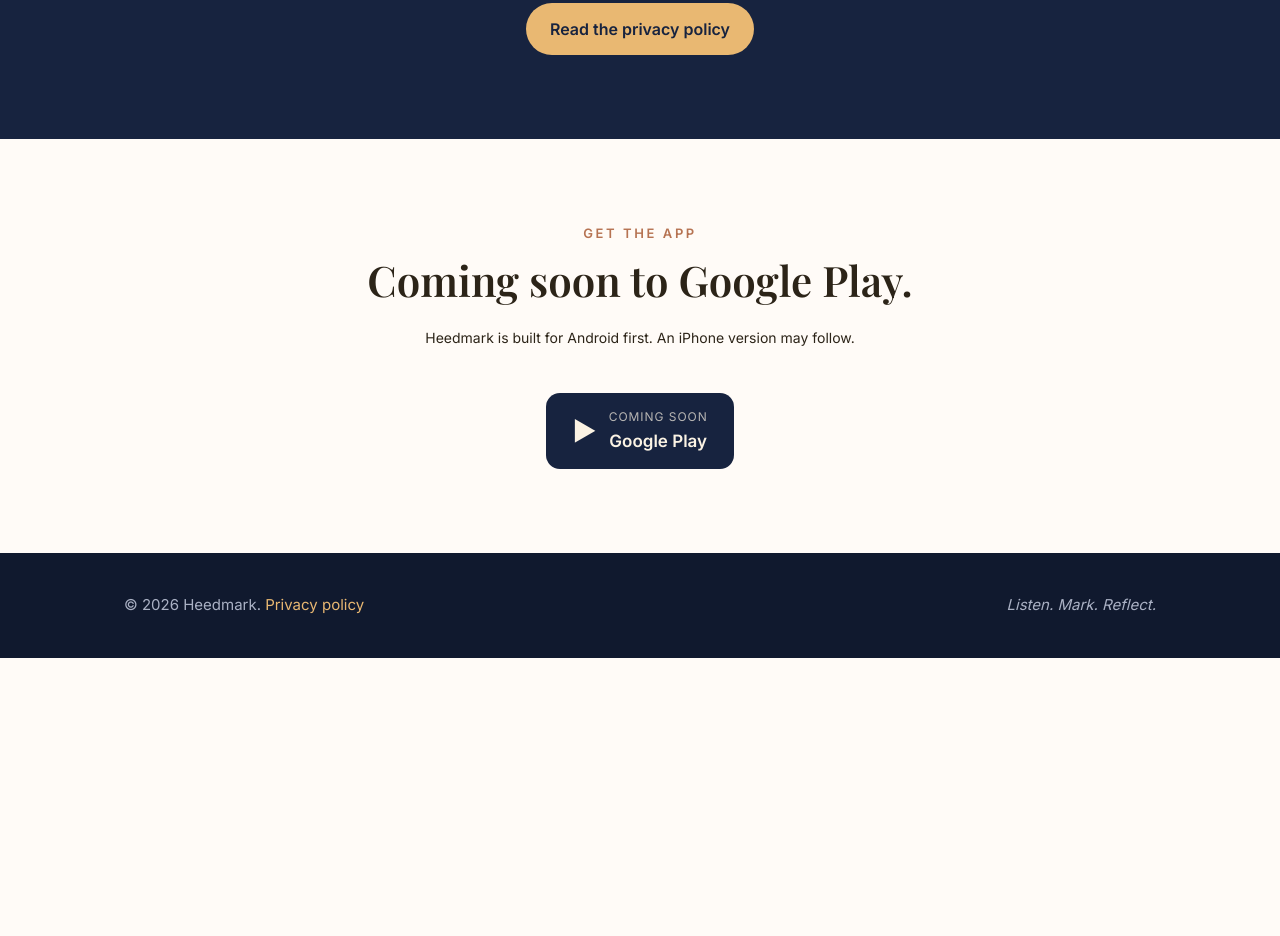
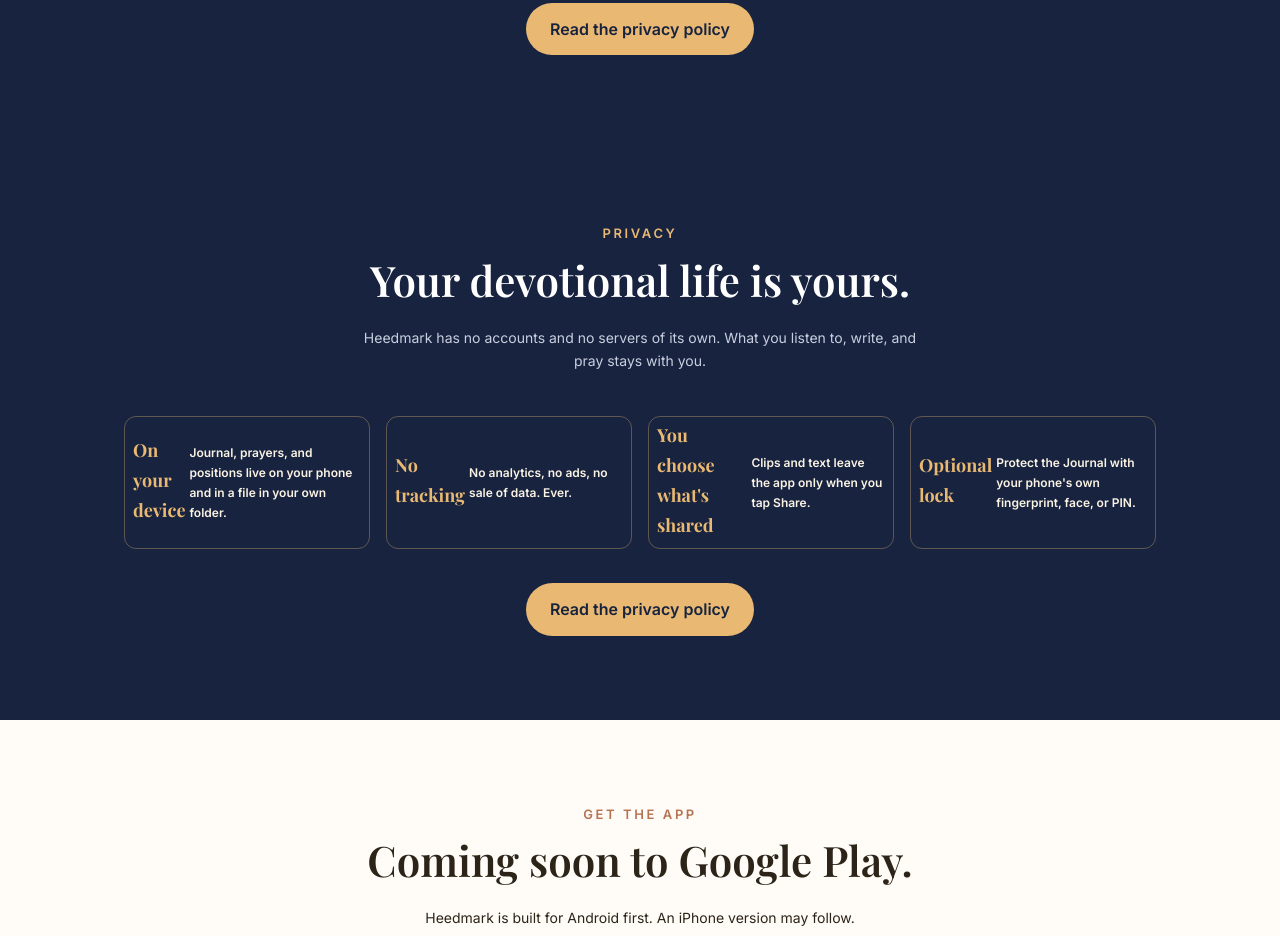
Before and after one commit to enofhl/heedmark.app, a plain HTML site: page index.html in a window 1280 px wide. Shown: the part 5412-6348 px from the top of the page. Before the commit the page ends 6070 px from the top, so only its background shows below. Drawn offline with nearby package versions, Linux system fonts and the light colour scheme.

Commit message:
Add privacy section to index.html
Added a privacy section outlining user data policies and features.

```diff
--- a/index.html
+++ b/index.html
@@ -87,6 +87,19 @@
   <a class="btn gold" href="privacy.html">Read the privacy policy</a>
 </div></section>
 
+  <section class="privacy-band"><div class="wrap center">
+  <div class="kicker" style="color:var(--gold)">Privacy</div>
+  <h2>Your devotional life is yours.</h2>
+  <p class="sub">Heedmark has no accounts and no servers of its own. What you listen to, write, and pray stays with you.</p>
+  <div class="pills" style="text-align:left">
+    <div class="pill"><b>On your device</b>Journal, prayers, and positions live on your phone and in a file in your own folder.</div>
+    <div class="pill"><b>No tracking</b>No analytics, no ads, no sale of data. Ever.</div>
+    <div class="pill"><b>You choose what's shared</b>Clips and text leave the app only when you tap Share.</div>
+    <div class="pill"><b>Optional lock</b>Protect the Journal with your phone's own fingerprint, face, or PIN.</div>
+  </div>
+  <a class="btn gold" href="privacy.html">Read the privacy policy</a>
+</div></section>
+
 <section id="get"><div class="wrap get">
   <div class="kicker">Get the app</div>
   <h2>Coming soon to Google Play.</h2>
```
